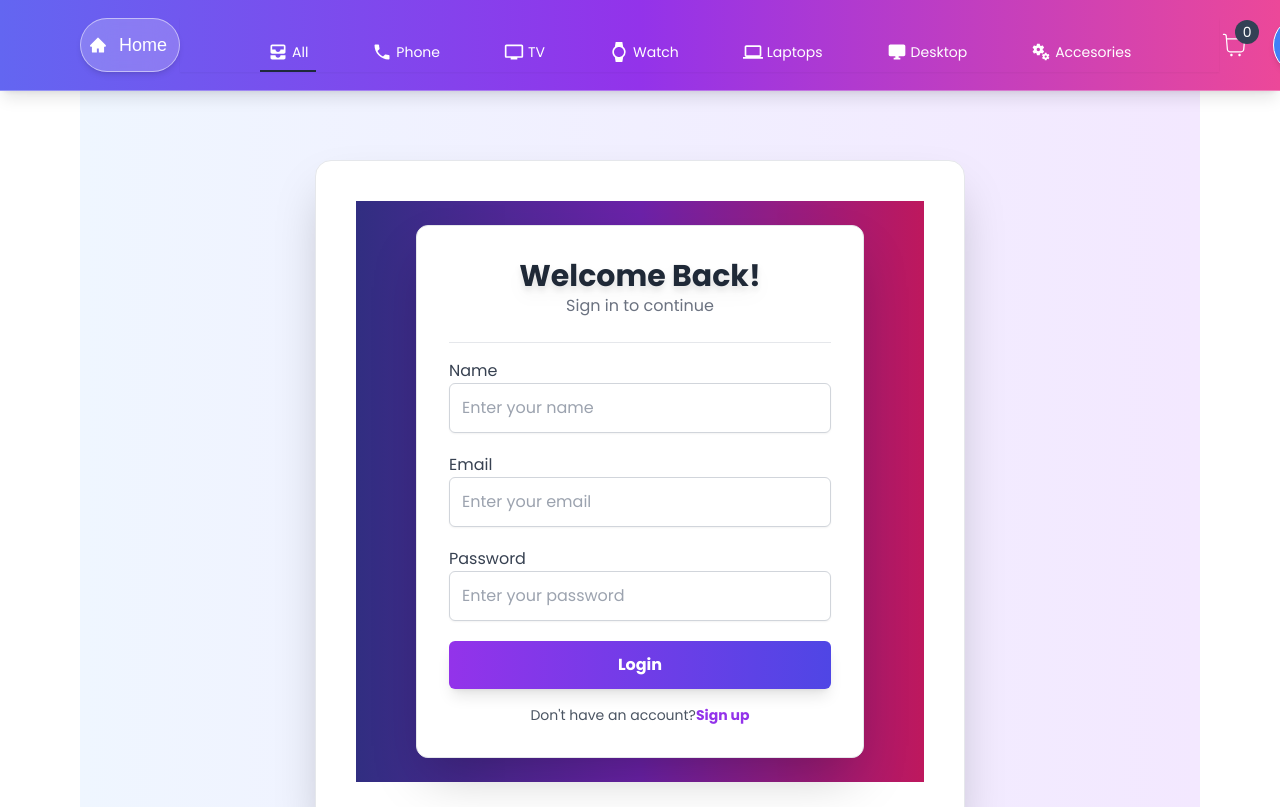
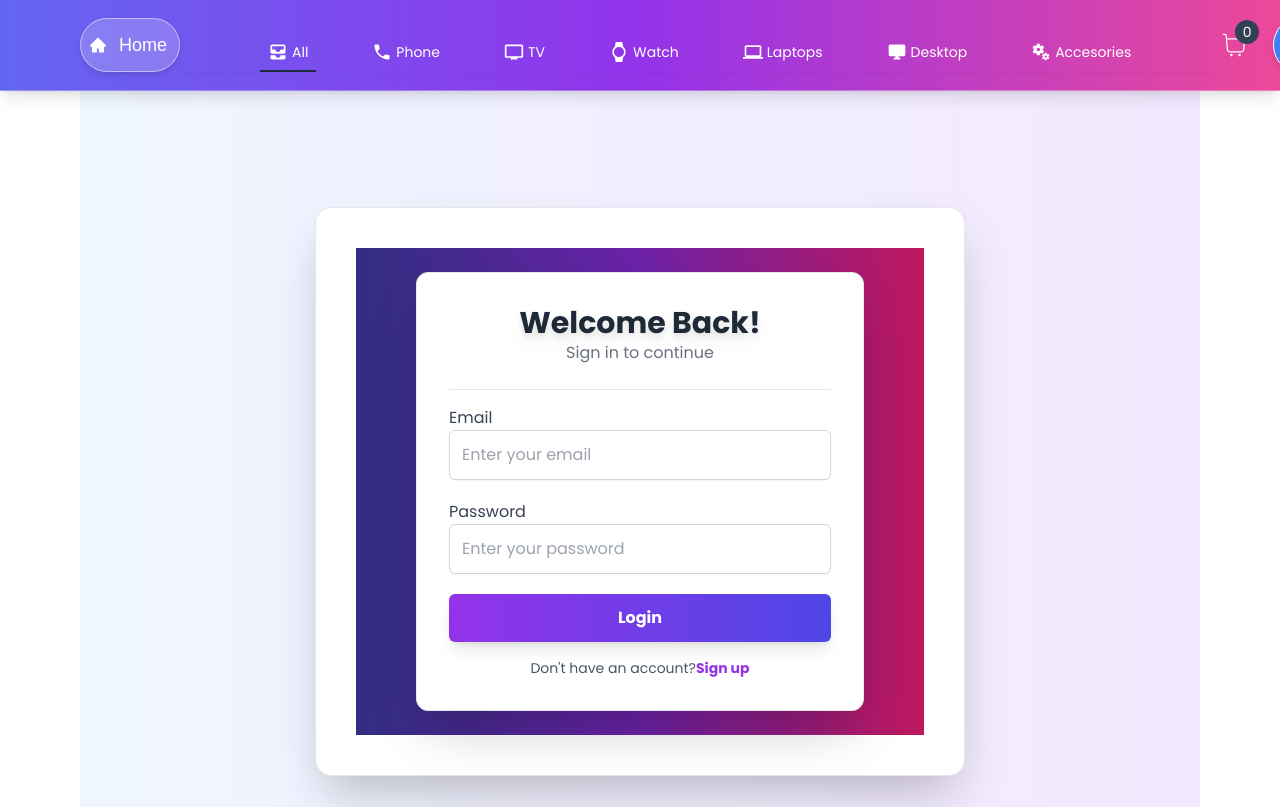
Before and after one commit to Kevinrua2003/e-shop_frontend, a Next.js app: page /auth/login in a window 1280 px wide. Shown: the top 807 px of the page. Built offline with nearby package versions, Linux system fonts and the light colour scheme; no server answers; a web font is replaced by a local one.

Commit message:
eliminado campo name al hacer login

```diff
--- a/src/UI/auth/components/LoginForm.tsx
+++ b/src/UI/auth/components/LoginForm.tsx
@@ -31,7 +31,7 @@ const LoginForm = () => {
         setIsLoading(true);
 
         try {
-            await login(data.email, data.password, data.name);
+            await login(data.email, data.password);
         } catch (error) {
             console.log(error);
             toast.error("Invalid credentials");
@@ -56,18 +56,6 @@ const LoginForm = () => {
 
                 {/* Formulario */}
                 <form className="space-y-5" onSubmit={handleSubmit(onSubmit)}>
-                    <div className="flex flex-col">
-                        <label className="font-medium text-gray-700">Name</label>
-                        <input
-                            {...register("name")}
-                            type="text"
-                            disabled={isLoading}
-                            className="p-3 rounded-md border border-gray-300 shadow-sm focus:ring-2 focus:ring-purple-500 focus:outline-none transition-all"
-                            placeholder="Enter your name"
-                        />
-                        {errors.name && <span className="text-red-500 text-sm mt-1">This field is required</span>}
-                    </div>
-
                     <div className="flex flex-col">
                         <label className="font-medium text-gray-700">Email</label>
                         <input
--- a/src/app/auth/context/AuthContext.tsx
+++ b/src/app/auth/context/AuthContext.tsx
@@ -6,7 +6,7 @@ import { Role } from "@/UI/products/types/types";
 
 interface AuthContextType {
     user: { userId: string; userName: string; userRole: Role } | null;
-    login: (email: string, password: string, name?: string) => Promise<void>;
+    login: (email: string, password: string) => Promise<void>;
     logout: () => void;
 }
 
@@ -55,7 +55,7 @@ export const AuthProvider: React.FC<AuthProviderProps> = ({ children }) => {
       fetchUser();
       }, []);
 
-    const login = async (email: string, password: string, name?: string) => {
+    const login = async (email: string, password: string) => {
         try {
             const res = await fetch(`${process.env.NEXT_PUBLIC_API_URL}/auth/login`, {
                 method: "POST",
```
Also changed, not shown: 1 other file (tests, documents, lock files or other folders).
